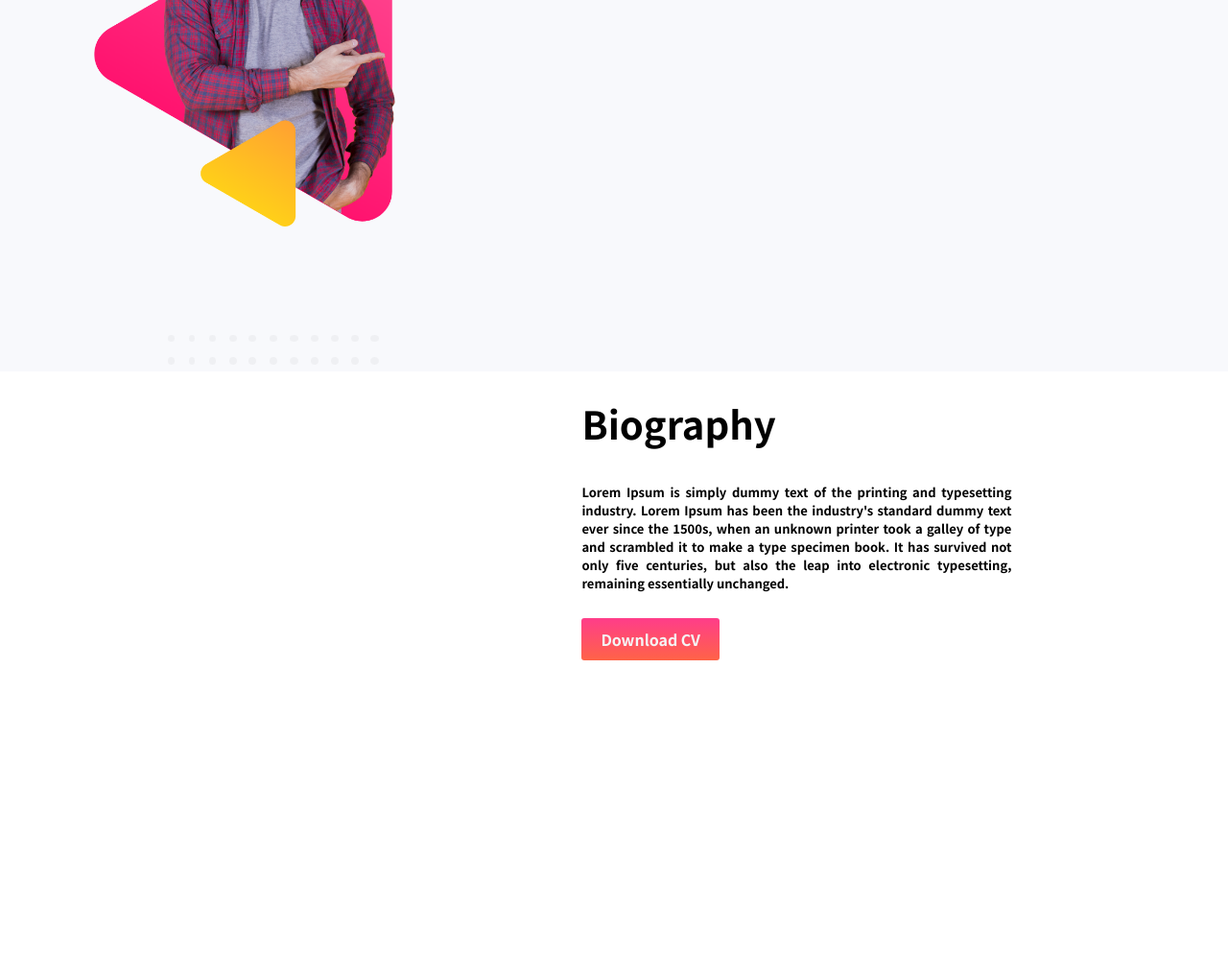
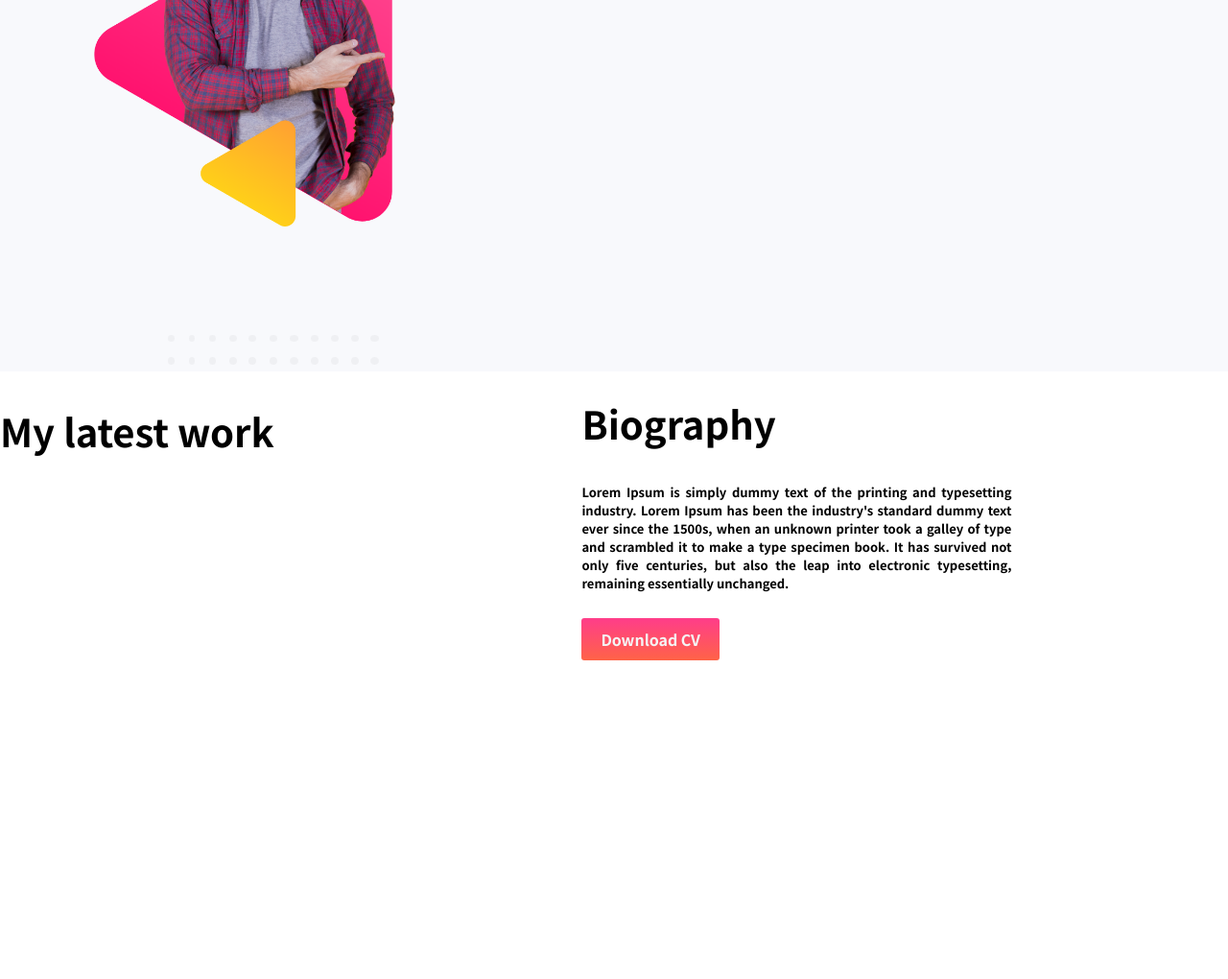
Before and after one commit to GolamRabbani20/WP05_PersonalWebsite, a plain HTML site: page index.html in a window 1280 px wide. Shown: the part 813-1833 px from the top of the page at 96% size. Before the commit the page ends 1581 px from the top, so only its background shows below. Drawn offline with Linux system fonts and the light colour scheme.

Commit message:
work section add

```diff
--- a/index.html
+++ b/index.html
@@ -45,5 +45,9 @@
         </div>
     </section>
 
+    <section class="my_mork">
+        <h1>My latest work</h1>
+    </section>
+
 </body>
 </html>
```
